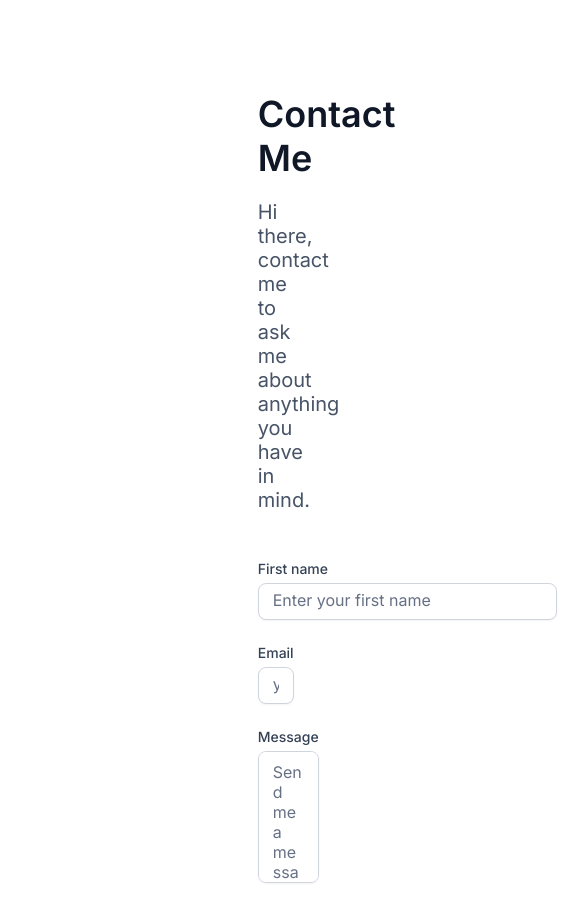
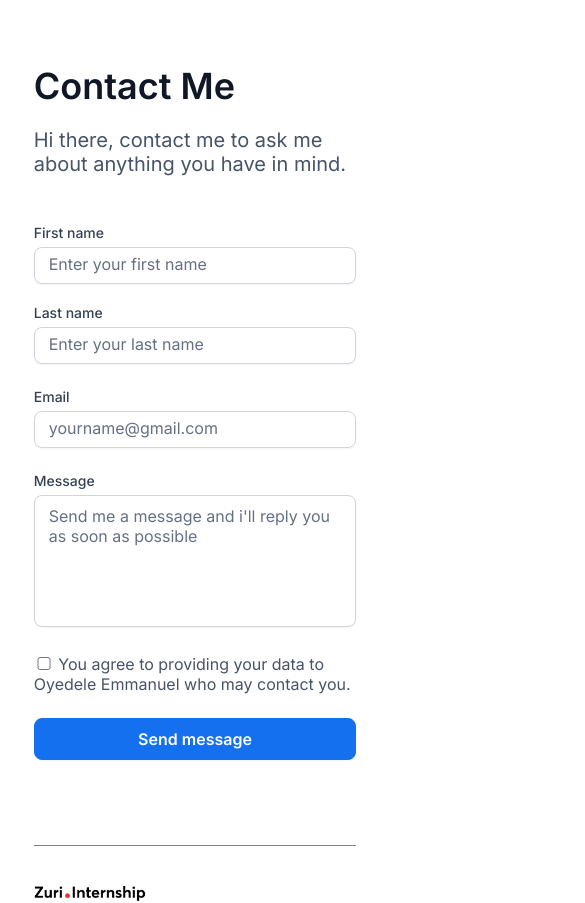
Before and after one commit to CJWALT/zuriTaskOne, a React (Create React App) app: page /contact in a window 390 px wide. Shown: the top 903 px of the page, 585 px wide, since content can reach past the window. Built offline with nearby package versions, Linux system fonts and the light colour scheme.

Commit message:
style: media-queries

```diff
--- a/src/components/Contact.jsx
+++ b/src/components/Contact.jsx
@@ -40,7 +40,7 @@ const Contact = () => {
                         </label>
                     </fieldset>
                     <button id='btn__submit' className="btn">
-                        Send Message
+                        Send message
                     </button>
                 </form>
 
--- a/src/main.css
+++ b/src/main.css
@@ -263,4 +263,18 @@ footer{
         width:7rem;
     }
 
+
+    /* contact */
+
+    .contact-wrap{
+        padding:4rem 1.5rem;
+    }
+    .label__width{
+        width:100%;
+    }
+    fieldset{
+        flex-direction:column;
+        gap:0;
+    }
+
 }
```
